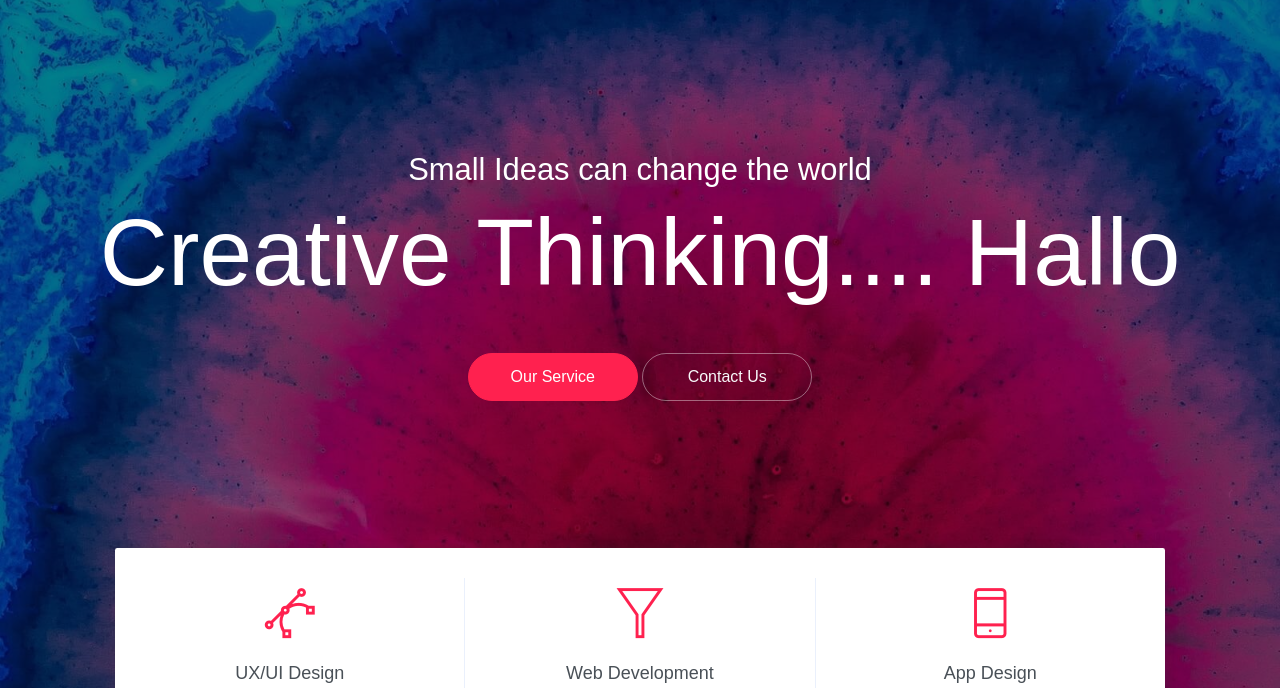
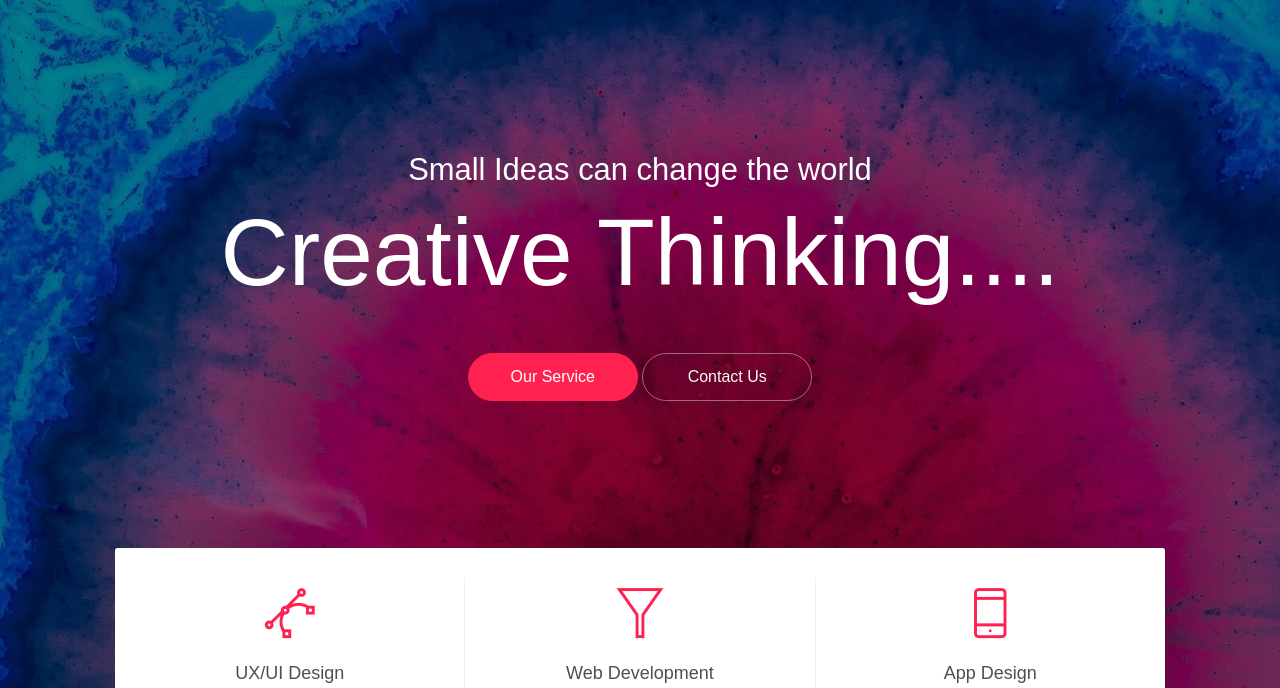
Before and after one commit to yacoubismus/creative-studio, a website: page public_html/index.html in a window 1280 px wide. Shown: the part 112-800 px from the top of the page. Drawn offline with Linux system fonts and the light colour scheme.

Commit message:
Some Changes

```diff
--- a/public_html/index.html
+++ b/public_html/index.html
@@ -65,7 +65,7 @@
     <header class="header">
         <div class="overlay">
             <h6 class="subtitle">Small Ideas can change the world</h6>
-            <h1 class="title">Creative Thinking.... Hallo</h1>
+            <h1 class="title">Creative Thinking....</h1>
             <div class="buttons text-center">
                 <a href="#service" class="btn btn-primary rounded w-lg btn-lg my-1">Our Service</a>
                 <a href="#contact" class="btn btn-outline-light rounded w-lg btn-lg my-1">Contact Us</a>
```
